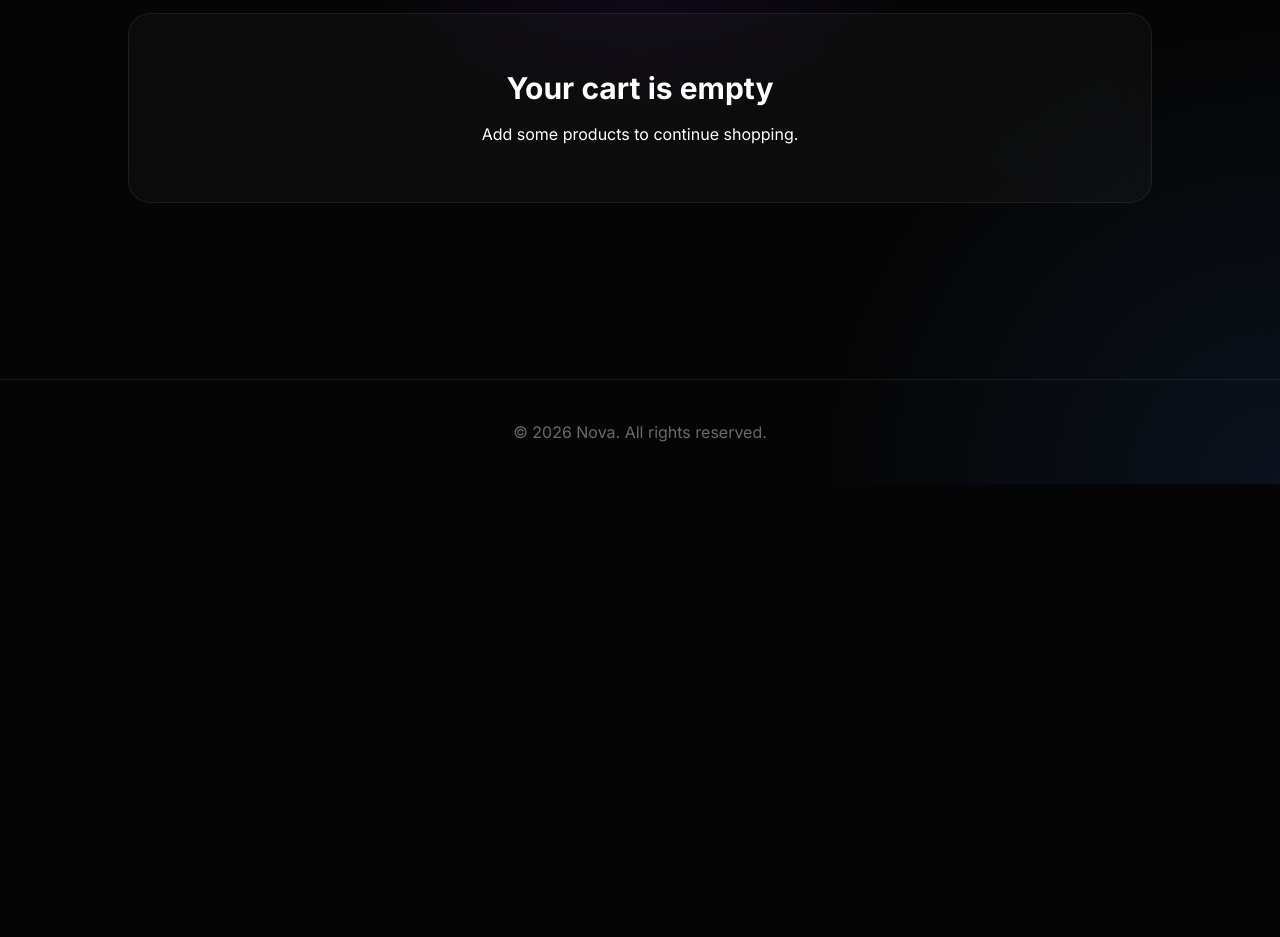
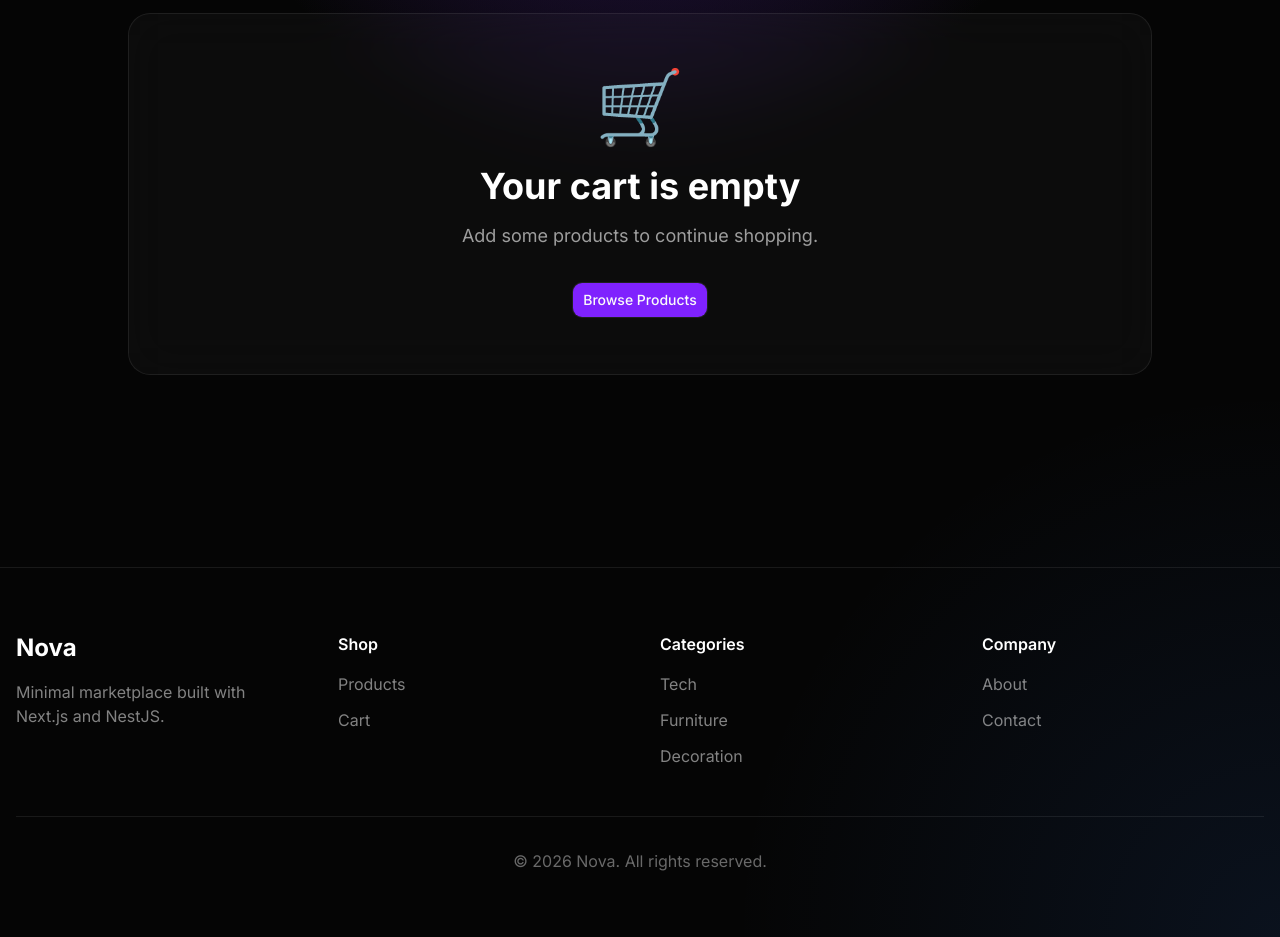
Before and after one commit to Valen06GG/Nova, a Next.js app in the folder client/: page /cart in a window 1280 px wide. Shown: the part 360-1297 px from the top of the page. Before the commit the page ends 844 px from the top, so only its background shows below. Built offline with nearby package versions, Linux system fonts and the light colour scheme.

Commit message:
E-commerce / Nova

```diff
--- a/client/package.json
+++ b/client/package.json
@@ -13,6 +13,7 @@
     "axios": "^1.16.0",
     "class-variance-authority": "^0.7.1",
     "clsx": "^2.1.1",
+    "framer-motion": "^12.40.0",
     "lucide-react": "^1.16.0",
     "next": "16.2.6",
     "radix-ui": "^1.4.3",
--- a/client/src/app/cart/page.tsx
+++ b/client/src/app/cart/page.tsx
@@ -6,6 +6,7 @@ import { Trash2 } from 'lucide-react';
 import { MainLayout } from '@/components/layout/main-layout';
 import { Button } from '@/components/ui/button';
 import { useCartStore } from '@/store/use-cart-store';
+import Link from 'next/link';
 
 export default function CartPage() {
   const {
@@ -43,13 +44,26 @@ export default function CartPage() {
 
           {items.length === 0 ? (
            <div className="rounded-3xl border border-white/10 bg-white/[0.03] p-14 text-center text-white backdrop-blur-xl">
-              <h2 className="text-3xl font-bold">
+             <div className="text-7xl mb-6">
+               🛒
+             </div>
+
+             <h2 className="text-4xl font-bold">
                Your cart is empty
              </h2>
 
-              <p className="text-white mt-4">
+             <p className="text-white/60 mt-4 text-lg">
                Add some products to continue shopping.
              </p>
+
+             <Link href="/products">
+               <Button
+                 size="lg"
+                 className="mt-8 bg-violet-600 hover:bg-violet-500 cursor-pointer transition-colors"
+               >
+                 Browse Products
+               </Button>
+             </Link>
            </div>
           ) : (
             <>
--- a/client/src/app/page.tsx
+++ b/client/src/app/page.tsx
@@ -4,6 +4,7 @@ import { MainLayout } from '@/components/layout/main-layout';
 import { HeroSection } from '@/components/home/hero-section';
 import { PromotionsSection } from '@/components/home/promotions-section';
 import { FeaturedProducts } from '@/components/home/featured-products';
+import { CategoriesSection } from '@/components/home/categories-section';
 
 export default function HomePage() {
   return (
@@ -13,6 +14,8 @@ export default function HomePage() {
       <PromotionsSection />
 
       <FeaturedProducts />
+
+      <CategoriesSection />
     </MainLayout>
   );
 }
--- a/client/src/app/products/[id]/page.tsx
+++ b/client/src/app/products/[id]/page.tsx
@@ -80,17 +80,23 @@ export default async function ProductDetailPage({
         </div>
 
         <div className="mt-24">
-          <h2 className="text-3xl font-bold mb-8 text-white">
-            Related Products
-          </h2>
+          <div className="mb-10">
+            <p className="text-sm uppercase tracking-[0.3em] text-[#a78bfa]">
+              Discover More
+            </p>
 
-          <div className="grid grid-cols-1 sm:grid-cols-2 lg:grid-cols-4 gap-6">
+            <h2 className="text-4xl font-bold text-white mt-3">
+              Related Products
+            </h2>
+
+            <p className="text-white/50 mt-3">
+              Similar products you might like.
+            </p>
+          </div>
+
+          <div className="grid grid-cols-1 sm:grid-cols-2 lg:grid-cols-4 gap-8">
             {products
-              .filter(
-                (p) =>
-                  p.category === product.category &&
-                  p.id !== product.id
-              )
+              .filter((p) => p.id !== product.id)
               .slice(0, 4)
               .map((relatedProduct) => (
                 <ProductCard
--- a/client/src/components/cart/cart-drawer.tsx
+++ b/client/src/components/cart/cart-drawer.tsx
@@ -14,7 +14,7 @@ export const CartDrawer = () => {
 
     const total = items.reduce(
         (acc, items) =>
-            acc + items.price * items.quantity,
+            acc + items.quantity,
         0
     );
 
@@ -22,7 +22,7 @@ export const CartDrawer = () => {
     <Sheet>
       <SheetTrigger asChild>
         <button className="relative">
-          <ShoppingCart className="w-6 h-6 text-white" />
+          <ShoppingCart className="w-6 h-6 text-white" size={24} />
 
           {items.length > 0 && (
             <span className="absolute -top-2 -right-2 bg-violet-600 text-white text-xs w-5 h-5 rounded-full flex items-center justify-center">
--- /dev/null
+++ b/client/src/components/home/categories-section.tsx
@@ -0,0 +1,58 @@
+import Link from "next/link";
+import { Container } from "../ui/container";
+import { categories } from "@/constants/categories";
+
+const container = [
+    'Tech',
+    'Furniture',
+    'Decoration',
+    'Gaming',
+];
+
+export const CategoriesSection = () => {
+    return (
+        <section className="pb-28">
+      <Container>
+        <div className="mb-12">
+          <p className="text-sm uppercase tracking-[0.3em] text-[#a78bfa]">
+            Categories
+          </p>
+
+          <h2 className="text-4xl font-bold text-white mt-3">
+            Browse by Category
+          </h2>
+
+          <p className="text-white/50 mt-3">
+            Find products by category.
+          </p>
+        </div>
+
+        <div className="grid grid-cols-2 md:grid-cols-4 gap-6">
+          {categories.map((category) => (
+            <Link
+              key={category}
+              href={`/products?category=${category}`}
+              className="
+                group
+                rounded-3xl
+                border border-white/10
+                bg-gradient-to-b
+                from-[#0b0b12]
+                to-black
+                p-8
+                transition-all
+                duration-300
+                hover:border-[#7c3aed]/40
+                hover:shadow-[0_0_30px_rgba(124,58,237,0.15)]
+              "
+            >
+              <h3 className="text-2xl font-bold text-white group-hover:text-[#c4b5fd] transition-colors">
+                {category}
+              </h3>
+            </Link>
+          ))}
+        </div>
+      </Container>
+    </section>
+    )
+}
--- a/client/src/components/layout/footer.tsx
+++ b/client/src/components/layout/footer.tsx
@@ -1,9 +1,87 @@
+import Link from "next/link"
+import { Container } from "../ui/container"
+
 export const Footer = () => {
     return (
-        <footer className="border-t border-white/10 py-10 mt-20">
-            <div className="max-w-7xl mx-auto px-4 text-center text-white/40">
-                © 2026 Nova. All rights reserved.
+    <footer className="border-t border-white/10 mt-24">
+      <Container>
+        <div className="py-16">
+          <div className="grid md:grid-cols-4 gap-10">
+            <div>
+              <h3 className="text-2xl font-bold text-white">
+                Nova
+              </h3>
+
+              <p className="text-white/50 mt-4">
+                Minimal marketplace built with
+                Next.js and NestJS.
+              </p>
             </div>
-        </footer>
-    )
-}
+
+            <div>
+              <h4 className="font-semibold text-white">
+                Shop
+              </h4>
+
+              <div className="flex flex-col gap-3 mt-4">
+                <Link
+                  href="/products"
+                  className="text-white/50 hover:text-white"
+                >
+                  Products
+                </Link>
+
+                <Link
+                  href="/cart"
+                  className="text-white/50 hover:text-white"
+                >
+                  Cart
+                </Link>
+              </div>
+            </div>
+
+            <div>
+              <h4 className="font-semibold text-white">
+                Categories
+              </h4>
+
+              <div className="flex flex-col gap-3 mt-4">
+                <span className="text-white/50">
+                  Tech
+                </span>
+
+                <span className="text-white/50">
+                  Furniture
+                </span>
+
+                <span className="text-white/50">
+                  Decoration
+                </span>
+              </div>
+            </div>
+
+            <div>
+              <h4 className="font-semibold text-white">
+                Company
+              </h4>
+
+              <div className="flex flex-col gap-3 mt-4">
+                <span className="text-white/50">
+                  About
+                </span>
+
+                <span className="text-white/50">
+                  Contact
+                </span>
+              </div>
+            </div>
+          </div>
+
+          <div className="border-t border-white/10 mt-12 pt-8 text-center text-white/40">
+            © 2026 Nova. All rights reserved.
+          </div>
+        </div>
+      </Container>
+    </footer>
+  );
+};
--- a/client/src/components/layout/navbar.tsx
+++ b/client/src/components/layout/navbar.tsx
@@ -1,10 +1,10 @@
 'use client';
 
 import Link from 'next/link';
-import { User } from 'lucide-react';
 import { useCartStore } from '@/store/use-cart-store';
 import { useMounted } from '@/hooks/use-mounted';
 import { CartDrawer } from '../cart/cart-drawer';
+import { User, Heart } from 'lucide-react';
 
 export const Navbar = () => {
   const mounted = useMounted();
@@ -43,6 +43,14 @@ export const Navbar = () => {
           </Link>
 
           <Link
+            href="/wishlist"
+            className="flex items-center gap-2 hover:text-white transition-colors"
+          >
+            <Heart size={16} />
+            Wishlist
+          </Link>
+
+          <Link
             href="/cart"
             className="hover:text-white transition-colors"
           >
--- /dev/null
+++ b/client/src/store/use-favorites-store.ts
@@ -0,0 +1,33 @@
+import { create } from "zustand";
+import { Product } from "@/types/product";
+
+interface FavoritesState {
+  favorites: Product[];
+
+  addToFavorites: (product: Product) => void;
+
+  removeFromFavorites: (productId: string) => void;
+
+  isFavorite: (productId: string) => boolean;
+}
+
+export const useFavoritesStore = create<FavoritesState>((set, get) => ({
+    favorites: [],
+
+    addToFavorites: (product) =>
+        set((state) => ({
+            favorites: [...state.favorites, product],
+        })),
+
+
+    removeFromFavorites: (productId: string) =>
+        set((state) => ({
+            favorites: state.favorites.filter((p) => p.id !== productId
+        ),
+        })),
+
+
+    isFavorite: (productId) =>
+        get().favorites.some((p) => p.id === productId),
+
+}));
```
Also changed, not shown: client/src/app/wishlist/page.tsx (added, +53 -0 lines), client/src/components/products/product-card.tsx (+24 -1 lines), client/src/app/notfound/not-found.tsx (added), 1 other file (tests, documents, lock files or other folders). Lines whose indentation alone changed are shown as unchanged.
